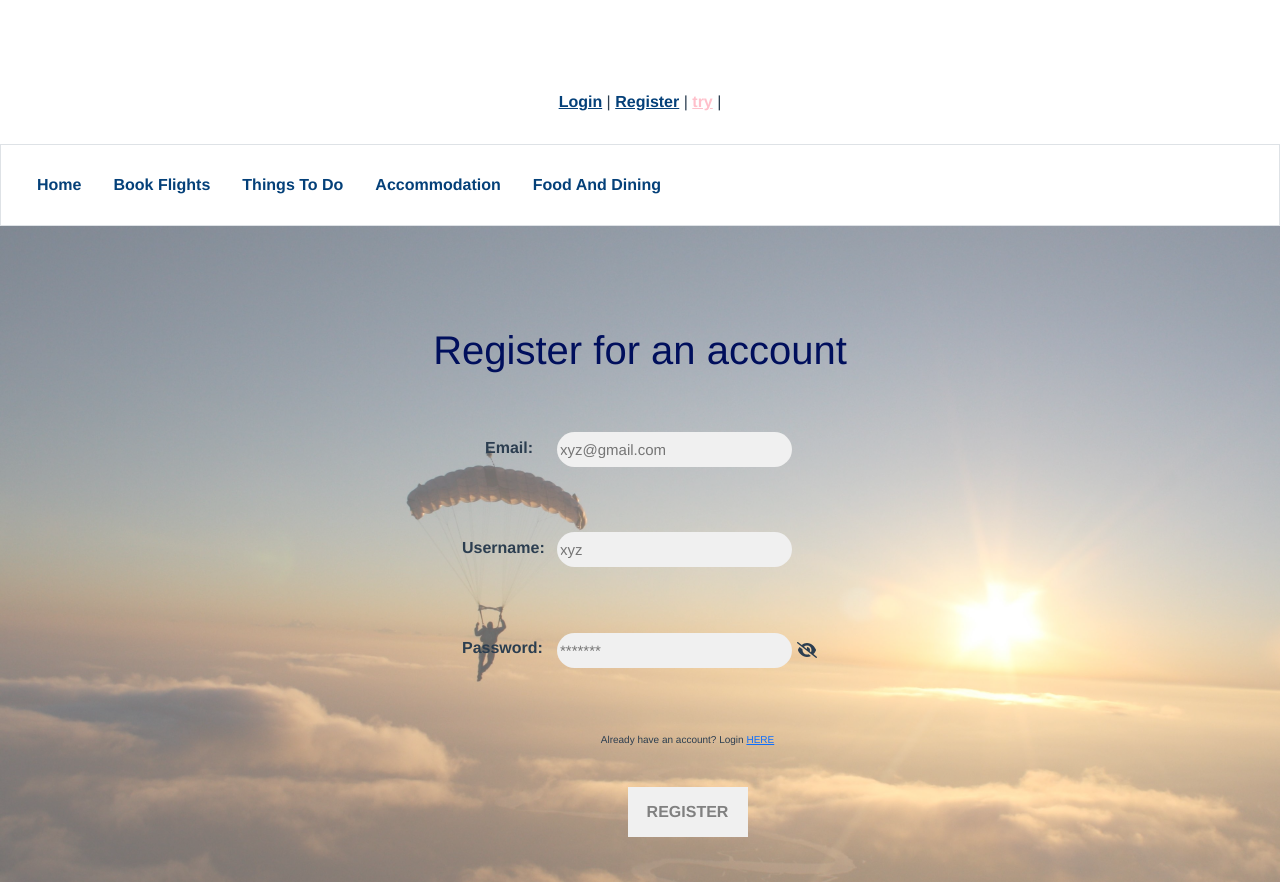
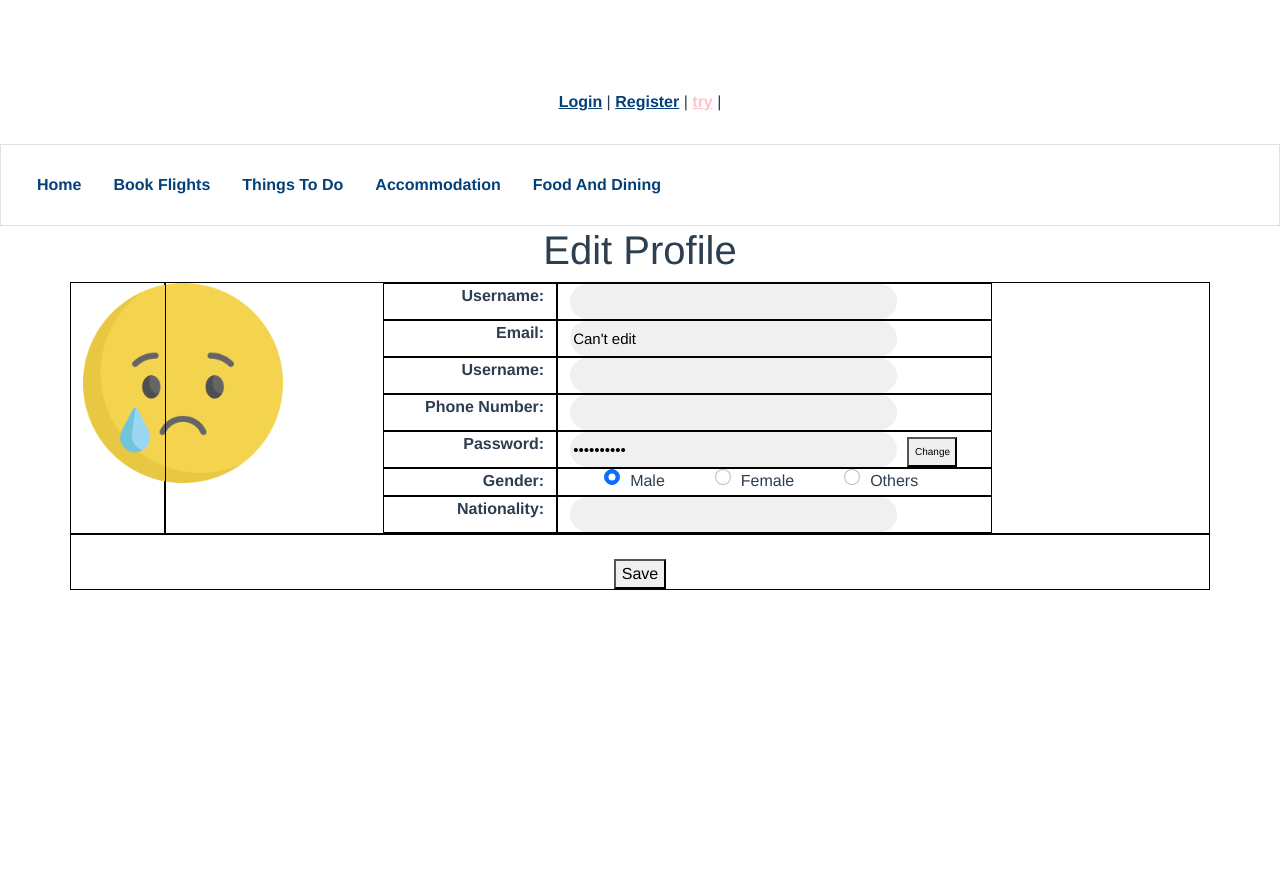
Before and after one commit to zhiaowei-2022/safe-travel, a Vue app: page /tryingstuffs in a window 1280 px wide. After the commit the page ends 800 px from the top, so only its background shows below. Built offline with nearby package versions, Linux system fonts and the light colour scheme.

Commit message:
skeleton for edit profile

```diff
--- a/src/components/TryingStuffs.vue
+++ b/src/components/TryingStuffs.vue
@@ -2,371 +2,151 @@
     <link href="https://cdn.jsdelivr.net/npm/bootstrap@5.1.3/dist/css/bootstrap.min.css" rel="stylesheet" integrity="sha384-1BmE4kWBq78iYhFldvKuhfTAU6auU8tT94WrHftjDbrCEXSU1oBoqyl2QvZ6jIW3" crossorigin="anonymous">
     <link rel= "stylesheet" href= "https://cdnjs.cloudflare.com/ajax/libs/bootstrap-datepicker/1.4.1/css/bootstrap-datepicker3.css"/>
     <link rel="stylesheet" href="https://cdn.jsdelivr.net/npm/bootstrap-icons@1.5.0/font/bootstrap-icons.css">
-<!-- <div id="container">
-  <div id="content">
-        <h1> Register for an account </h1>
-
-        <div>
-          <table border = '0'>
-            <tr>
-              <td>
-                <strong><label for="email" >Email: </label></strong>
-                <p style="font-size:10px;">&nbsp;</p>
-              </td>
-              <td>
-                <input class="registerForm" v-model="email" @input="checkEmail()" type="email" placeholder="xyz@gmail.com">
-                <p v-if="checkingEmail" id="invalidCritera"> {{emailCriteria}} </p>
-                <p v-else id="invalidCritera">&nbsp;</p>
 
 
-              </td>
-            </tr>
 
-            <tr>
-              <td>
-                <strong><label for="username">Username: </label></strong>
-                <p style="font-size:7px;">&nbsp;</p>
-              </td>
-              <td>
-                  <input class="registerForm" v-model="username" @input="checkUsername()" type="text" placeholder="xyz">
-                  <p id="invalidCritera" v-if="checkingUsername"> {{usernameCriteria}} </p>
-                  <p v-else id="invalidCritera">&nbsp;</p>
-              </td>
-            </tr>
 
-            <tr>
-              <td>
-                <strong><label for="password">Password: </label></strong>
-                <p style="font-size:10px;">&nbsp;</p>
-              </td>
-              <td>
-                <input class="registerForm" v-if="showPassword" v-model="password" @input="checkPassword()" type="" placeholder="*******">
-                <input class="registerForm" v-else v-model="password" @input="checkPassword()" type="password" placeholder="*******">
-                <p id="invalidCritera" v-if="checkingPassword"> {{passwordCriteria}} </p>
-                <p v-else id="invalidCritera">&nbsp;</p>
 
-              </td>
-              <td>
-                <div v-if="showPassword" @click="toggleShow">
-                  <i id = "visibility" class="fa-solid fa-eye"></i>
-                  <p></p>
+
+<div id="whole">
+
+  <div class="container">
+    <div class="title">
+      <h1> Edit Profile </h1>
     </div>
-                <div v-else @click="toggleShow">
-                    <i id = "visibility" class="fa-solid fa-eye-slash"></i>
-                    <p></p>
+
+
+
+    <div class="row justify-content-md-center">
+      <div class="col col-lg-1">
+        <img src="@\assets\sad.png" alt="Italian Trulli" style="height:200px;width:200px;"><br>
+
+
       </div>
-              </td>
-            </tr>
 
-            <tr>
-              <td></td>
-              <td>
-                <p id="login"> Already have an account? Login
-                  <router-link to="/loginview">HERE</router-link> </p>
-                  <router-view/> <br>
+      <div class="col">
 
-                <button type="button" id="registerBtn" v-on:click="register()" v-if="criteriaArray.every(x => x == true)">REGISTER</button>
-                <button type="button" v-else id ="invalidRegisterBtn"> REGISTER</button>
-                </td>
-            </tr>
-          </table>
+        <div class="row justify-content-md-center">
+          <div class="col col-lg-2" style="text-align:right">
+            <strong><label for="username" id="credentials">Username: </label></strong>
+          </div>
+          <div class="col col-lg-5">
+            <input class="accountForm" v-model="username" type="text">
           </div>
         </div>
-        </div> -->
 
-
-<div id="holder">
-<div class="container">
-  <div class="title">
-    <h1> Register for an account </h1>
+        <div class="row justify-content-md-center">
+          <div class="col col-lg-2" style="text-align:right">
+            <strong><label for="email" id="credentials">Email: </label></strong>
+          </div>
+          <div class="col col-lg-5">
+            <input class="accountForm" value="Can't edit" readonly>
+          </div>
         </div>
 
-  <div id="background">
+        <div class="row justify-content-md-center">
+          <div class="col col-lg-2" style="text-align:right">
+            <strong><label for="username" id="credentials">Username: </label></strong>
+          </div>
+          <div class="col col-lg-5">
+            <input class="accountForm" v-model="username" type="text">
+          </div>
+        </div>
 
+        <div class="row justify-content-md-center">
+          <div class="col col-lg-2" style="text-align:right">
+            <strong><label for="phone" id="credentials">Phone Number: </label></strong>
+          </div>
+          <div class="col col-lg-5">
+            <input class="accountForm" v-model="phone" type="number">
+          </div>
+        </div>
 
-  <div class="field">
         <div class="row justify-content-md-center">
-      <div class="col col-lg-1" style="text-align:right">
-        <strong><label for="email" id="credentials">Email: </label></strong>
+          <div class="col col-lg-2" style="text-align:right">
+            <strong><label for="password" id="credentials">Password: </label></strong>
           </div>
-      <div class="col col-lg-3">
-        <input class="registerForm" v-model="email" @input="checkEmail()" type="email" placeholder="xyz@gmail.com">
-        <p v-if="checkingEmail" id="invalidCritera"> {{emailCriteria}} </p>
+          <div class="col col-lg-5">
+            <input class="accountForm" value="Can't edit" type=password readonly>
+            <button style="display:inline-block; height: 30px; width: 50px; font-size: 10px; margin: 0 0 0 10px;">Change</button>
+          </div>
+        </div>
+
+        <div class="row justify-content-md-center">
+          <div class="col col-lg-2" style="text-align:right">
+            <strong><label for="gender" id="credentials">Gender: </label></strong>
+          </div>
+          <div class="col col-lg-5">
+            <div class="form-check form-check-inline">
+              <input class="form-check-input" type="radio" name="inlineRadioOptions" id="male" value="male" checked>
+              <label class="form-check-label" for="male">Male</label>
+            </div>
+            <div class="form-check form-check-inline">
+              <input class="form-check-input" type="radio" name="inlineRadioOptions" id="female" value="female">
+              <label class="form-check-label" for="female">Female</label>
+            </div>
+            <div class="form-check form-check-inline">
+              <input class="form-check-input" type="radio" name="inlineRadioOptions" id="others" value="others">
+              <label class="form-check-label" for="others">Others</label>
+            </div>
 
           </div>
         </div>
+
+        <div class="row justify-content-md-center">
+          <div class="col col-lg-2" style="text-align:right">
+            <strong><label for="nation" id="credentials">Nationality: </label></strong>
+          </div>
+          <div class="col col-lg-5">
+            <input class="accountForm" v-model="nation" type="text">
+          </div>
         </div>
 
-  <div class="field">
-    <div class="row justify-content-md-center">
-      <div class="col col-lg-1" style="text-align:right">
-        <strong><label for="username" id="credentials">Username: </label></strong>
       </div>
-      <div class="col col-lg-3">
-        <input class="registerForm" v-model="username" @input="checkUsername()" type="text" placeholder="xyz">
-        <p id="invalidCritera" v-if="checkingUsername"> {{usernameCriteria}} </p>
     </div>
-      <!-- <div class="col col-lg-1">
-      </div> -->
+
+    <div class="row">
+      <div class="col" style="text-align:center">
+        <br>
+        <button style> Save </button>
       </div>
     </div>
 
 
-  <div class="field">
-    <div class="row justify-content-md-center">
-      <div class="col col-lg-1">
-        <strong><label for="password" id="credentials" style="text-align:right">Password: </label></strong>
-      </div>
-      <div span class="col col-lg-3">
-        <input class="registerForm" v-if="showPassword" v-model="password" @input="checkPassword()" type="" placeholder="*******">
-        <input class="registerForm" v-else v-model="password" @input="checkPassword()" type="password" placeholder="*******">
-        <div v-if="showPassword" @click="toggleShow" style="display:inline-block; margin: 7px 0 0 5px;">
-          <i id = "visibility" class="fa-solid fa-eye"></i></div>
-        <div v-else @click="toggleShow" style="display:inline-block; margin: 7px 0 0 5px">
-          <i id = "visibility" class="fa-solid fa-eye-slash"></i>
-        </div>
-        <p id="invalidCritera" v-if="checkingPassword" v-html="passwordCriteria"></p>
 
   </div>
 
-      <!-- <div class="col col-md-auto">
-        <div v-if="showPassword" @click="toggleShow">
-          <i id = "visibility" class="fa-solid fa-eye"></i>
-        </div>
-
-        <div v-else @click="toggleShow">
-          <i id = "visibility" class="fa-solid fa-eye-slash"></i>
-        </div>
-      </div> -->
-    </div>
-  </div>
-
-<div class="field">
-  <div class="row justify-content-md-center">
-    <div class="col col-lg-1">
-      </div>
-      <div class="col col-lg-3" style="text-align:center">
-
-          <p id="login"> Already have an account? Login
-          <router-link to="/loginview">HERE</router-link> </p>
-          <router-view/> <br>
 
 
-          <button type="button" id="registerBtn" v-on:click="register()" v-if="criteriaArray.every(x => x == true)">REGISTER</button>
-          <button type="button" v-else id ="invalidRegisterBtn"> REGISTER</button>
-          <br><br>
-          </div>
 
 </div>
-</div>
-</div>
-</div>
-</div>
-
 
 </template>
 
 <script>
-import firebaseApp from '../firebase.js';
-import {getFirestore} from "firebase/firestore"
-import {doc, setDoc, getDoc} from "firebase/firestore";
-import { getAuth, createUserWithEmailAndPassword, updateProfile } from "firebase/auth";
-
-
-const db = getFirestore(firebaseApp);
-
 
 export default {
-  name: 'RegisterPage',
 
-  data() {
-    return {
-      showPassword: false,
-      password: "",
-      email: "",
-      emailCriteria: "",
-      passwordCriteria: "",
-      usernameCriteria: "",
-      username: "",
-      checkingEmail: false,
-      checkingUsername: false,
-      checkingPassword: false,
-      checkingRegister: true,
-      criteriaArray:[false, false, false]
-    };
-  },
-  methods: {
   mounted() {
-        // const auth = getAuth();
-        // onAuthStateChanged(auth, (user) => {
-        //     if (user) {
-        //         this.user = user;
-        //     }
-        // });
     let jquery = document.createElement('script')
     jquery.setAttribute('src', 'https://cdn.jsdelivr.net/npm/bootstrap@5.0.2/dist/js/bootstrap.bundle.min.js')
     document.head.appendChild(jquery)
-    },
-    toggleShow() {
-      if (this.showPassword == true) {
-        this.showPassword = false
-      } else{
-        this.showPassword = true
-      }
-    },
-
-    async checkEmail() {
-      this.checkingEmail = true
-      this.invalidEmail()
-    },
-
-    async checkUsername() {
-      this.checkingUsername = true
-
-      this.invalidUsername()
-    },
-
-    async checkPassword () {
-      this.checkingPassword = true
-      this.invalidPassword()
-    },
-
-    async invalidEmail(){
-      this.criteriaArray[0] = false
-      this.email = this.email.trim()
-      if (this.email == ""){
-        this.emailCriteria = "Invalid Email: Cannot be blank"
-        return true
-      } else{
-        var emailFormat = /^\w+([\.-]?\w+)*@\w+([\.-]?\w+)*(\.\w{2,3})+$/ /* eslint-disable-line */
-        if (!emailFormat.test(this.email)) { /* eslint-disable-line */
-          this.emailCriteria = "Invalid Email Format"
-          return true;
-        }
-        // if (!(this.email.includes("@"))) {
-        //   this.emailCriteria = "Invalid Email: Requires @"
-        //   return true
-        // } else if (!(this.email.includes("."))) {
-        //   this.emailCriteria = "Invalid Email: Requires ."
-        //   return true
-        //  }
-
-         else{
-          const docRef = doc(db, "Users", this.email);
-          const docSnap = await getDoc(docRef);
-          if (docSnap.exists()) {
-            this.emailCriteria = "Email is in used"
-            return true;
-          }
-          else {
-            this.emailCriteria = ""
-            this.checkingEmail = false
-            this.criteriaArray[0] = true
-            return false;
-
   }
 }
-      }
-    },
-
-    invalidUsername() {
-      this.criteriaArray[1] = false
-      if (this.username == "") {
-        this.usernameCriteria = "Invalid Username: Cannot be empty"
-        return true
-      }
-      else {
-        this.checkingUsername = false
-        this.criteriaArray[1] = true
-        return false
-      }
-    },
-
-    invalidPassword() {
-      this.criteriaArray[2] = false
-      var numbers = /[0-9]/g;
-      if (!this.password.match(numbers) && this.password.length < 8) {
-        this.passwordCriteria = "Invalid Password:<br>At least 8 Characters with a Numeric Number"
-        return true
-      }
-      else if (!this.password.match(numbers)) {
-        this.passwordCriteria = "Invalid Password:<br>At least One Numeric Number"
-        return true
-      }
-      else if (this.password.length < 8) {
-        this.passwordCriteria = "Invalid Password:<br>At least 8 Characters"
-        return true
-      }else{
-        this.checkingPassword = false
-        this.criteriaArray[2] = true
-
-        return false
-      }
-    },
-
-
-    async register() {
-        var email = this.email
-        var username = this.username
-        var password = this.password
-
-        let x = await this.invalidEmail()
-        let y = this.invalidPassword()
-        let z = this.invalidUsername()
-
-
-        if (x == false && y == false && z == false) {
-          alert("Registering for " + username)
-
-          try {
-            const docRef = await setDoc(doc(db, "Users", email), {
-                email: email,
-                username: username,
-                password: password,
-                favourites: {},
-                previousPurchases: {},
-                paymentMethod: {}
-
-            })
-
-            console.log(docRef)
-
-            const auth = getAuth();
-            createUserWithEmailAndPassword(auth, email, password)
-              .then((userCredential) => {
-                const user = userCredential.user;
-                console.log(user)
-
-                updateProfile(auth.currentUser, {
-                  displayName: username
-                  }).then(() => {
-                    console.log("displayName set")
-                    this.$router.push({name: 'HomeView'})
-                  }).catch((error) => {
-                    console.log(error.message)
-                  });
-              })
-
-
-          }
-          catch(error) {
-              console.error("Error adding document: ", error);
-          }
-        }
-
-        else {
-          console.log("invalid")
-        }
-    }
-  }
-}
-
 
 </script>
 
 <style scoped>
-    .registerForm {
-      width: 90%;
+  .col{
+      /* background-color: gray; */
+    /* color: blue; */
+    /* text-align: left; */
+    border: 1px solid black;
+    text-align: left;
+  }
+
+  .accountForm {
+    width: 80%;
     background-color: #f0f0f0;
     height: 35px;
     border-radius: 55px;
@@ -376,107 +156,14 @@ export default {
 
   }
 
-    /* #holder {
-      background-image: url("../assets/parachute.jpg");
-        height: 100%;
-        padding-top: 100px;
-        padding-bottom: 50px;
-        background-position: center;
-        background-repeat: no-repeat;
-        background-size: cover;
-
-        } */
-
-
-    #holder {
-    position: relative;
-    height: 100%;
-            padding-top: 100px;
-        padding-bottom: 50px;
-    text-align: center
-
+  input[type="radio"]{
+    margin: 0 10px 0 10px;
   }
 
-    #holder:before {
-      content: ' ';
-      display: block;
-      position: absolute;
-      left: 0;
-      top: 0;
-      width: 100%;
-      /* height: 80.5vh; */
-      height: 100%;
-      background-image: url("../assets/parachute.jpg");
-      background-position: center;
-      background-repeat: no-repeat;
-      background-size: cover;
-      opacity: 0.6;
-    }
-
-    .container {
-      position: relative;
-      height: 100%;
-    }
-
-    #credentials {
-      /* color:white; */
-      margin: 4px 0 0 0;
-    }
-
-    .field {
-      height: 100px;
-    }
-        #login {
-        font-size: 10px;
-    }
-
-    #invalidCritera {
-      font-size: 10px;
-      width:90%;
-      color: red;
-      margin : 0px;
-      padding : 0px;
-      /* margin: auto; */
-      text-align:center;
-
-    }
-
-    .title {
-      padding: 0px 0px 50px 0px;
-      color: rgb(0, 15, 92);
-    }
-
-    .label {
-      color: white;
-    }
-
-      #registerBtn, #invalidRegisterBtn {
-      background-color: rgb(0, 15, 92);
-      color: white;
-      font-weight: bold;
-      width: 120px;
-      height: 50px;
-      align-items: center;
-      justify-content: center;
-    }
-
-    #invalidRegisterBtn {
-      background-color: #f0f0f0;
-      border:0;
-      color: grey;
-    }
-
-    #visibility:hover{
-    border-radius: 5px;
-    box-shadow: 4px 4px;
-    }
-
-    .col{
-       /* background-color: gray; */
-      /* color: blue; */
-      text-align: left;
-      /* border: 1px solid black; */
+  .row {
+    /* height: 25%; */
   }
 
 
+
 </style>
```
Also changed, not shown: src/components/HomePage.vue (+8 -1 lines). Lines whose indentation alone changed are shown as unchanged.
